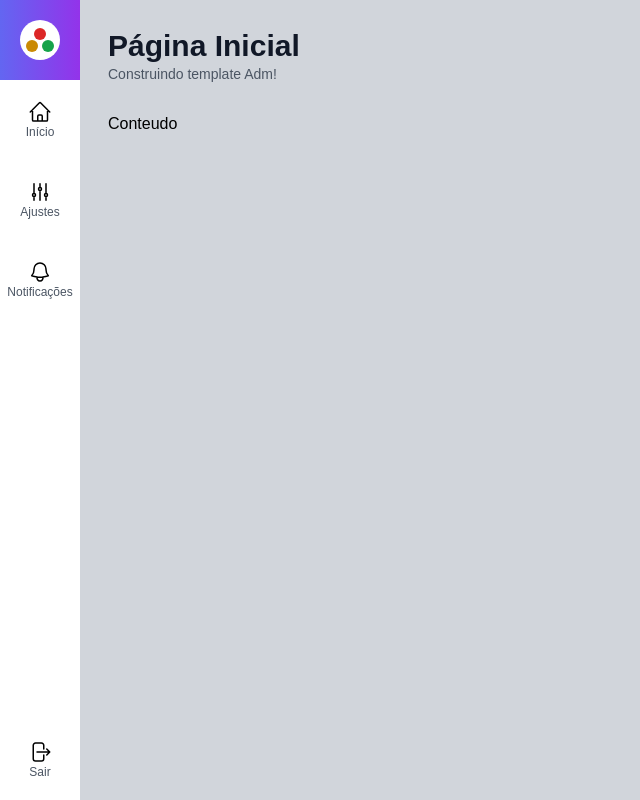
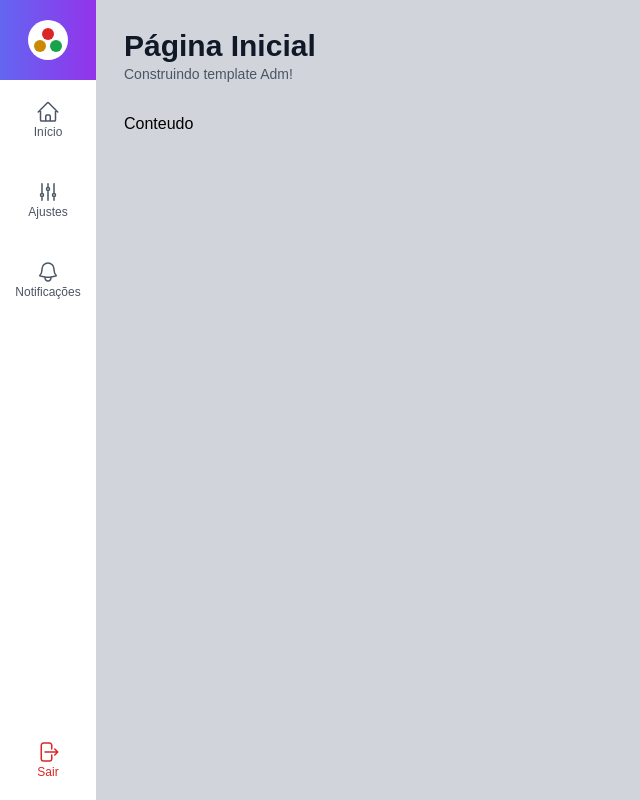
Before and after one commit to RafaelRF99/NextJS-Autenticacao-FireBase, a Next.js app: page / in a window 1280 px wide. Shown: the whole page, without its empty margins (0-640 px from the left). Built offline with nearby package versions, Linux system fonts and the light colour scheme.

Commit message:
MenuLateral - Logout Finalizado cores

```diff
--- a/src/components/Template/MenuItem.tsx
+++ b/src/components/Template/MenuItem.tsx
@@ -12,10 +12,11 @@ export default function MenuItem(props: MenuItemProps) {
 
     function renderizar() {
         return (
-            <div className={`w-20 h-20 flex flex-col justify-center items-center ${props.className}`}>
+            <div className={`w-24 h-20 flex flex-col justify-center items-center
+             text-gray-600 ${props.className}`}>
                 {props.icone}
                 <span className={`
-            text-xs font-light text-gray-600
+            text-xs font-light
             `}>
                     {props.texto}
                 </span>
--- a/src/components/Template/MenuLateral.tsx
+++ b/src/components/Template/MenuLateral.tsx
@@ -8,17 +8,19 @@ export default function MenuLateral() {
             <div className={`
             flex flex-col items-center justify-center
             bg-gradient-to-r from-indigo-500 to-purple-600
-            h-20 w-20
+            h-20 w-24
             `}>
                 <Logo />
             </div>
-            <ul className={`flex-grow`}>
+            <ul className={`flex-grow flex flex-col items-center`}>
                 <MenuItem url="/" texto="Início" icone={IconeCasa} />
                 <MenuItem url="/ajustes" texto="Ajustes" icone={IconeAjustes} />
                 <MenuItem url="/notificacoes" texto="Notificações" icone={IconeSino} />
             </ul>
             <ul>
-                <MenuItem onClick={() => console.log("Logout")} texto="Sair" icone={IconeLogout} />
+                <MenuItem className={`text-red-600 hover:bg-red-400 hover:text-white`}
+                 texto="Sair" icone={IconeLogout}
+                onClick={() => console.log("Logout")} />
             </ul>
         </aside>
     )
```
